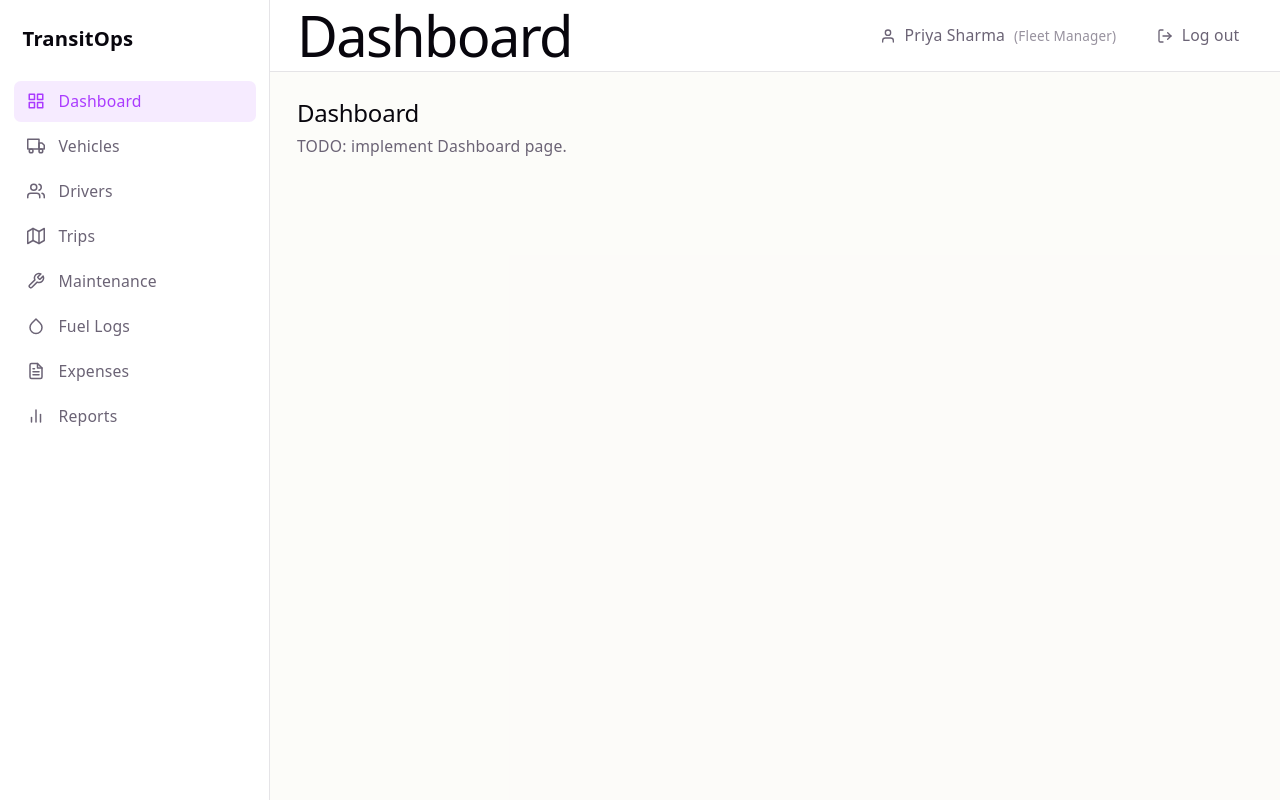
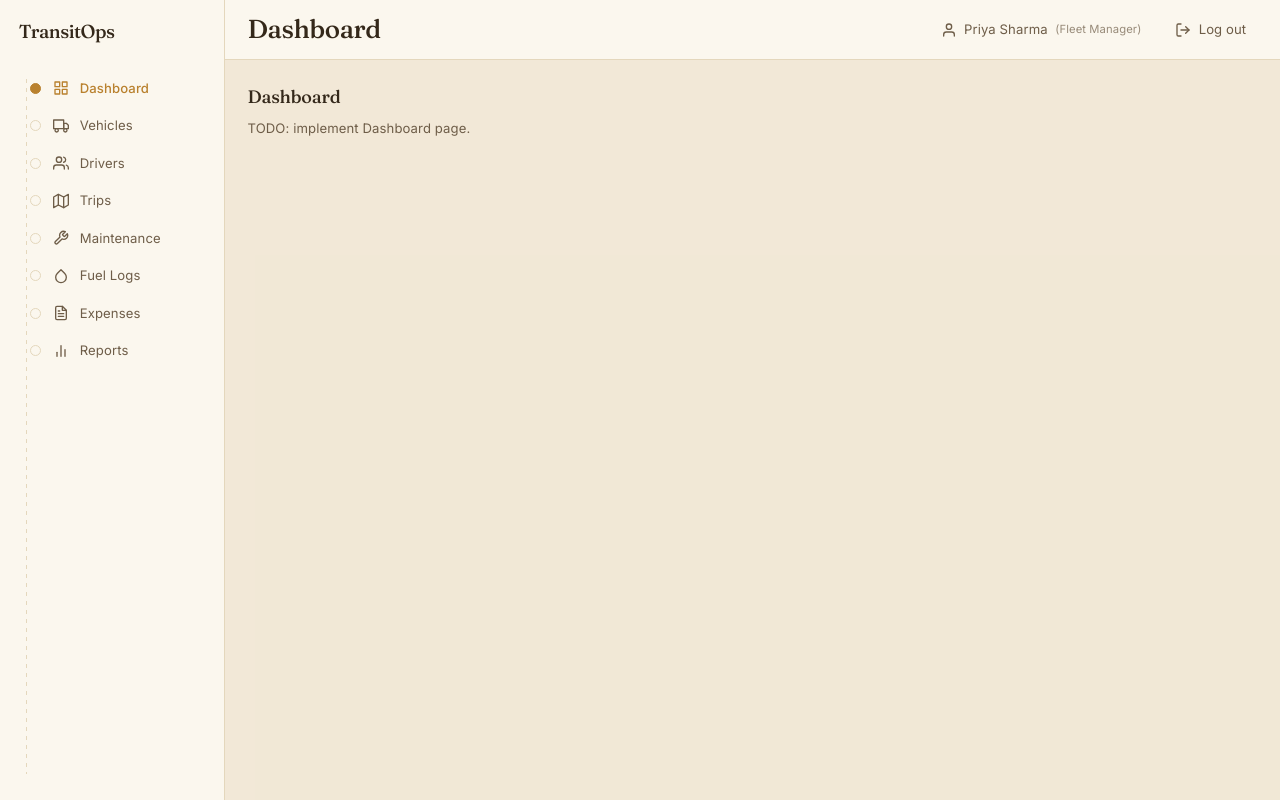
Before and after one commit to Tripti213/TransitOps, a React (Vite) app in the folder client/: page /dashboard in a window 1280 px wide. Built offline with nearby package versions, Linux system fonts and the light colour scheme.

Commit message:
theme modification

```diff
--- a/client/index.html
+++ b/client/index.html
@@ -4,7 +4,13 @@
     <meta charset="UTF-8" />
     <link rel="icon" type="image/svg+xml" href="/favicon.svg" />
     <meta name="viewport" content="width=device-width, initial-scale=1.0" />
-    <title>client</title>
+    <link rel="preconnect" href="https://fonts.googleapis.com" />
+    <link rel="preconnect" href="https://fonts.gstatic.com" crossorigin />
+    <link
+      href="https://fonts.googleapis.com/css2?family=Fraunces:opsz,wght@9..144,500;9..144,600&family=Inter:wght@400;500;600&family=IBM+Plex+Mono:wght@500&display=swap"
+      rel="stylesheet"
+    />
+    <title>TransitOps</title>
   </head>
   <body>
     <div id="root"></div>
--- a/client/src/components/layout/Sidebar.tsx
+++ b/client/src/components/layout/Sidebar.tsx
@@ -44,24 +44,51 @@ export default function Sidebar() {
 
   return (
     <aside className="flex h-full w-60 flex-col border-r border-[var(--border)] bg-[var(--bg)] px-3 py-5">
-      <div className="mb-6 px-2">
-        <span className="text-lg font-semibold text-[var(--text-h)]">TransitOps</span>
+      <div className="mb-7 px-2">
+        <span
+          className="text-xl tracking-tight text-[var(--text-h)]"
+          style={{ fontFamily: "var(--heading)" }}
+        >
+          TransitOps
+        </span>
       </div>
-      <nav className="flex flex-1 flex-col gap-1">
+
+      {/* Route line: a continuous dashed thread runs behind every stop,
+          the active stop gets a filled waypoint dot. */}
+      <nav className="relative flex flex-1 flex-col gap-1 pl-2">
+        <div
+          aria-hidden
+          className="absolute top-2 bottom-2 left-[15px] w-px"
+          style={{
+            backgroundImage:
+              "repeating-linear-gradient(to bottom, var(--border) 0 4px, transparent 4px 9px)",
+          }}
+        />
         {visibleItems.map(({ to, label, icon: Icon }) => (
           <NavLink
             key={to}
             to={to}
             className={({ isActive }) =>
-              `flex items-center gap-3 rounded-md px-3 py-2 text-sm transition-colors ${
+              `relative flex items-center gap-3 rounded-md px-3 py-2 text-sm transition-colors ${
                 isActive
-                  ? "bg-[var(--accent-bg)] text-[var(--accent)] font-medium"
-                  : "text-[var(--text)] hover:bg-[var(--code-bg)]"
+                  ? "text-[var(--accent)] font-medium"
+                  : "text-[var(--text)] hover:bg-[var(--canvas)]"
               }`
             }
           >
-            <Icon size={18} />
-            {label}
+            {({ isActive }) => (
+              <>
+                <span
+                  className="relative z-10 flex h-3 w-3 shrink-0 items-center justify-center rounded-full transition-colors"
+                  style={{
+                    background: isActive ? "var(--accent)" : "var(--bg)",
+                    border: `1.5px solid ${isActive ? "var(--accent)" : "var(--border)"}`,
+                  }}
+                />
+                <Icon size={16} />
+                {label}
+              </>
+            )}
           </NavLink>
         ))}
       </nav>
--- a/client/src/index.css
+++ b/client/src/index.css
@@ -1,55 +1,40 @@
 @import "tailwindcss";
 
 :root {
-  --text: #6b6375;
-  --text-h: #08060d;
-  --bg: #fff;
-  --border: #e5e4e7;
-  --code-bg: #f4f3ec;
-  --accent: #aa3bff;
-  --accent-bg: rgba(170, 59, 255, 0.1);
-  --accent-border: rgba(170, 59, 255, 0.5);
-  --social-bg: rgba(244, 243, 236, 0.5);
+  --bg: #fbf7ee;           /* surface: sidebar, navbar, cards, inputs */
+  --canvas: #f1e8d6;       /* page canvas behind cards (used at partial opacity) */
+  --border: #e4d7bc;
+  --text: #6e5d48;
+  --text-h: #34281a;
+  --accent: #b9812e;
+  --accent-bg: rgba(185, 129, 46, 0.12);
+  --accent-border: rgba(185, 129, 46, 0.4);
+  --code-bg: var(--canvas);
   --shadow:
-    rgba(0, 0, 0, 0.1) 0 10px 15px -3px, rgba(0, 0, 0, 0.05) 0 4px 6px -2px;
+    rgba(58, 46, 30, 0.08) 0 10px 15px -3px, rgba(58, 46, 30, 0.04) 0 4px 6px -2px;
 
-  --sans: system-ui, 'Segoe UI', Roboto, sans-serif;
-  --heading: system-ui, 'Segoe UI', Roboto, sans-serif;
-  --mono: ui-monospace, Consolas, monospace;
+  --status-available: #5f7a4d; /* olive green */
+  --status-available-bg: rgba(95, 122, 77, 0.12);
+  --status-warning: #b9812e; /* ochre — "In Shop" / "Draft" */
+  --status-warning-bg: rgba(185, 129, 46, 0.12);
+  --status-danger: #a8462f; /* warm brick red — "Suspended" / "Cancelled" */
+  --status-danger-bg: rgba(168, 70, 47, 0.12);
+  --status-neutral: #8a7a63; /* muted taupe — "Retired" / "Off Duty" */
+  --status-neutral-bg: rgba(138, 122, 99, 0.12);
 
-  font: 18px/145% var(--sans);
-  letter-spacing: 0.18px;
-  color-scheme: light dark;
+  --sans: "Inter", system-ui, "Segoe UI", Roboto, sans-serif;
+  --heading: "Fraunces", Georgia, serif;
+  --mono: "IBM Plex Mono", ui-monospace, Consolas, monospace;
+
+  font: 15px/145% var(--sans);
+  letter-spacing: 0.1px;
+  color-scheme: light;
   color: var(--text);
   background: var(--bg);
   font-synthesis: none;
   text-rendering: optimizeLegibility;
   -webkit-font-smoothing: antialiased;
   -moz-osx-font-smoothing: grayscale;
-
-  @media (max-width: 1024px) {
-    font-size: 16px;
-  }
-}
-
-@media (prefers-color-scheme: dark) {
-  :root {
-    --text: #9ca3af;
-    --text-h: #f3f4f6;
-    --bg: #16171d;
-    --border: #2e303a;
-    --code-bg: #1f2028;
-    --accent: #c084fc;
-    --accent-bg: rgba(192, 132, 252, 0.15);
-    --accent-border: rgba(192, 132, 252, 0.5);
-    --social-bg: rgba(47, 48, 58, 0.5);
-    --shadow:
-      rgba(0, 0, 0, 0.4) 0 10px 15px -3px, rgba(0, 0, 0, 0.25) 0 4px 6px -2px;
-  }
-
-  #social .button-icon {
-    filter: invert(1) brightness(2);
-  }
 }
 
 #root {
@@ -62,48 +47,39 @@
 
 body {
   margin: 0;
+  background: var(--canvas);
 }
 
 h1,
-h2 {
+h2,
+h3 {
   font-family: var(--heading);
   font-weight: 500;
   color: var(--text-h);
 }
 
 h1 {
-  font-size: 56px;
-  letter-spacing: -1.68px;
-  margin: 32px 0;
-  @media (max-width: 1024px) {
-    font-size: 36px;
-    margin: 20px 0;
-  }
+  font-size: 26px;
+  letter-spacing: -0.4px;
 }
+
 h2 {
-  font-size: 24px;
-  line-height: 118%;
-  letter-spacing: -0.24px;
+  font-size: 18px;
+  letter-spacing: -0.2px;
   margin: 0 0 8px;
-  @media (max-width: 1024px) {
-    font-size: 20px;
-  }
 }
+
 p {
   margin: 0;
 }
 
-code,
-.counter {
+code {
   font-family: var(--mono);
   display: inline-flex;
   border-radius: 4px;
   color: var(--text-h);
+  font-size: 13px;
+  line-height: 135%;
+  padding: 2px 6px;
+  background: var(--canvas);
 }
-
-code {
-  font-size: 15px;
-  line-height: 135%;
-  padding: 4px 8px;
-  background: var(--code-bg);
-}
```
